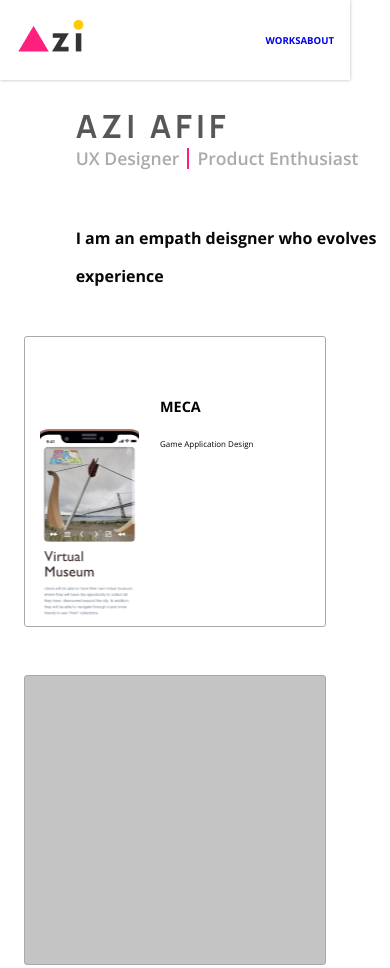
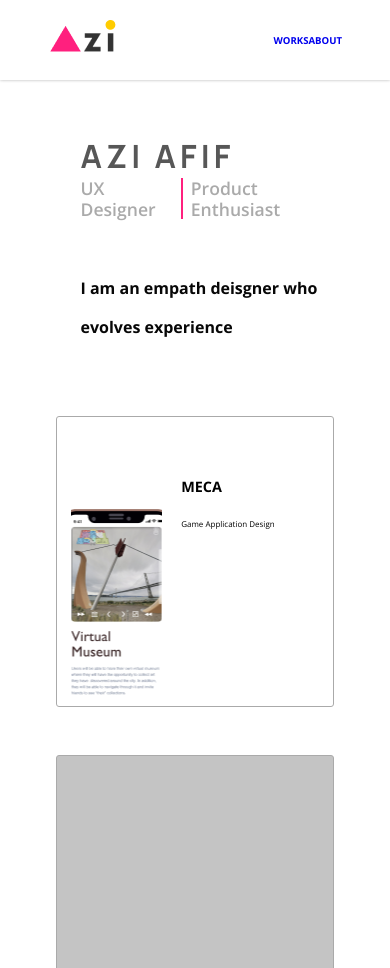
Before and after one commit to Donadonzi/azi-portfolio, a website: page index.html in a window 390 px wide. Shown: the top 968 px of the page. Drawn offline with nearby package versions, Linux system fonts and the light colour scheme.

Commit message:
temp fix for mobile view

```diff
--- a/src/scss/layout/_footer.scss
+++ b/src/scss/layout/_footer.scss
@@ -14,9 +14,9 @@
 	}
 
 	@media only screen and (max-width: 767px) {
-		grid-template-columns: 2rem repeat(6, 1fr) 2rem;
+		grid-template-columns: 5rem repeat(6, 1fr) 5rem;
 		grid-column-gap: 1rem;
-		// grid-column: 2 / 8;
+		grid-column: 1 / -1;
 	}
 
 	&__email {
--- a/src/scss/layout/_header.scss
+++ b/src/scss/layout/_header.scss
@@ -23,9 +23,10 @@
 	}
 
 	@media only screen and (max-width: 767px) {
-		grid-template-columns: 1rem repeat(6, 1fr) 1rem;
+		grid-template-columns: 5rem repeat(6, 1fr) 5rem;
 		grid-column-gap: 1rem;
 		font-size: 1.2rem;
+		grid-column: 1 / -1;
 	}
 
 	&__logo {
--- a/src/scss/layout/_overall.scss
+++ b/src/scss/layout/_overall.scss
@@ -15,9 +15,9 @@
 	}
 
 	@media only screen and (max-width: 767px) {
-		grid-template-columns: 2rem repeat(6, 1fr) 2rem;
-		grid-column-gap: 1rem;
-		grid-template-rows: 10rem 30rem 1fr 20rem;
+		// grid-template-columns: 2rem repeat(6, 1fr) 2rem;
+		// grid-column-gap: 1rem;
+		// grid-template-rows: 10rem 30rem 1fr 20rem;
 
 	}
 
--- a/src/scss/layout/_portfolio.scss
+++ b/src/scss/layout/_portfolio.scss
@@ -19,7 +19,7 @@
 	@media only screen and (max-width: 767px) {
 		// grid-template-columns: repeat(6, 1fr);
 		// grid-template-rows: repeat(6, 1fr);
-		grid-column: 2 / 8;
+		// grid-column: 2 / 8;
 		height: 252rem;
 		display: flex;
 		flex-direction: column;
```
Also changed, not shown: src/css/style.css.
